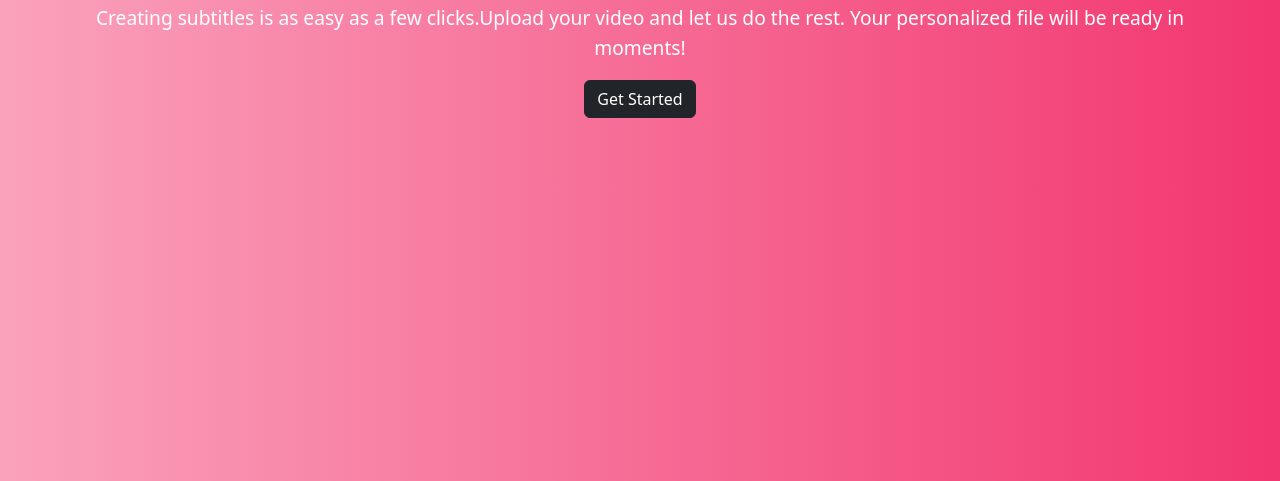
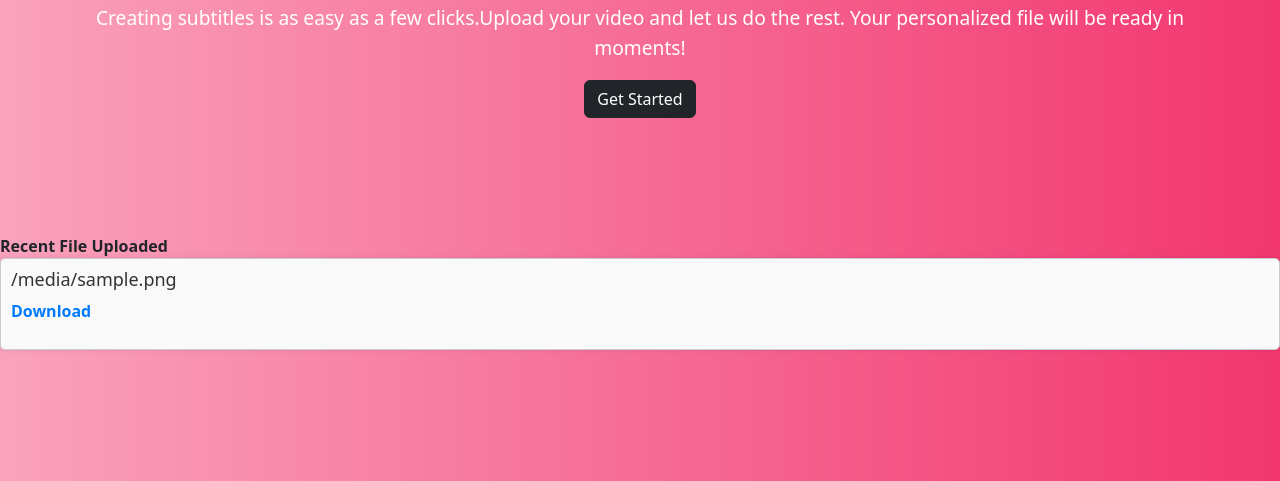
Before and after one commit to Vejaysundaram-Rajkumar/Internship_frontend, a Flask app: template Templates/index.html in a window 1280 px wide. Shown: the part 319-800 px from the top of the page. Run offline with Flask 3, Linux system fonts and the light colour scheme; the template is opened without the code that fills it: most values are stand-ins (such as "Sample title", 1, 10 or a date in 2020); grey boxes marked "Sample" are stand-in pictures.

Commit message:
Update app.py

```diff
--- a/Templates/error.html
+++ b/Templates/error.html
@@ -58,6 +58,9 @@
         <div class="error-message">{{error_message}}</div>
         <a href="/" class="back-to-home">Back</a>
     </div>
-
+<!-- Bootstrap JS bundle  -->
+<script
+src="https://cdn.jsdelivr.net/npm/bootstrap@5.3.0-alpha1/dist/js/bootstrap.bundle.min.js">
+      </script>
 </body>
 </html>
--- a/Templates/index.html
+++ b/Templates/index.html
@@ -78,7 +78,8 @@
 
         <div id="errorMessage" class="error-message"></div>
 </div>
-
+<br>
+<br>
 {% if message == "successful" %}
     <script>
         alert("transcription completed sucessfully.");
@@ -90,7 +91,15 @@
       hideLoader();
   </script>
 {% endif %}
-
+{% if uploaded_files %}
+<strong>Recent File Uploaded</strong>
+        {% for file in uploaded_files %}
+            <div class="file-card">
+                <h3>{{ file.filename }}</h3>
+                <p><a href="#">Download</a></p>
+            </div>
+        {% endfor %}
+    {% endif %}
 <script>
 // hides and unhides the form for uploading
 
--- a/app.py
+++ b/app.py
@@ -6,15 +6,17 @@ import functions
 UPLOAD_FOLDER = 'D:\\projects\\Internship_frontend\\uploads'
 ALLOWED_EXTENSIONS = {'mp4', 'avi', 'mov'}
 images=os.path.join('static','images')
-
+upload=os.path.join('uploads')
 app = Flask(__name__)
 app.config['UPLOAD_FOLDER'] = UPLOAD_FOLDER
 app.config['icons'] = images
 fav_icon = os.path.join(app.config['icons'], 'logo.png')
 
+uploaded_files=[]
+
 @app.route('/')
 def index():
-    return render_template("index.html",fav_icon=fav_icon)
+    return render_template("index.html",fav_icon=fav_icon,uploaded_files=uploaded_files)
 
 @app.route('/about')
 def about():
@@ -46,11 +48,21 @@ def upload_file():
                 file.save(filepath)
                 audioname=functions.converter(filepath,filename)
                 print("uploaded")
+
                 os.remove(filepath)
                 fname=functions.text_generation(audioname)
                 genfile_path=fname
+                start_index = fname.index("uploads\\") + len("uploads\\")
+                grnerate_fname = fname[start_index:]
+                # Add the uploaded file to the list
+                if(len(uploaded_files)==2):
+                    uploaded_files.pop(0)
+                uploaded_files.append({
+                    'filename': grnerate_fname,
+                    'filepath': genfile_path
+                })
                 functions.save_file(genfile_path,folder_path)
-                return render_template("index.html",message="successful",filepath=genfile_path,fav_icon=fav_icon)
+                return render_template("index.html",message="successful",filepath=genfile_path,fav_icon=fav_icon, uploaded_files=uploaded_files)
 
         return render_template("index.html",message="none",fav_icon=fav_icon)
     except Exception as e:
--- a/static/error.css
+++ b/static/error.css
@@ -1,6 +1,7 @@
 body {
     font-family: 'Arial', sans-serif;
-    background-color: #f8f9fa;
+    background: linear-gradient(to right, #faa2bc, #f2366f);
+
     margin: 0;
     padding: 0;
     display: flex;
--- a/static/index.css
+++ b/static/index.css
@@ -183,3 +183,28 @@ button {
   color: #000000;
   font-weight: bold;
 }
+/* css for card */
+.file-card {
+  border: 1px solid #ccc;
+  border-radius: 5px;
+  padding: 10px;
+  margin-bottom: 10px;
+  background-color: #f9f9f9;
+  box-shadow: 0 0 5px rgba(0, 0, 0, 0.1);
+}
+
+.file-card h3 {
+  margin-top: 0;
+  font-size: 18px;
+  color: #333;
+}
+
+.file-card a {
+  text-decoration: none;
+  color: #007bff;
+  font-weight: bold;
+}
+
+.file-card a:hover {
+  text-decoration: underline;
+}
```
Also changed, not shown: 5 other files.
